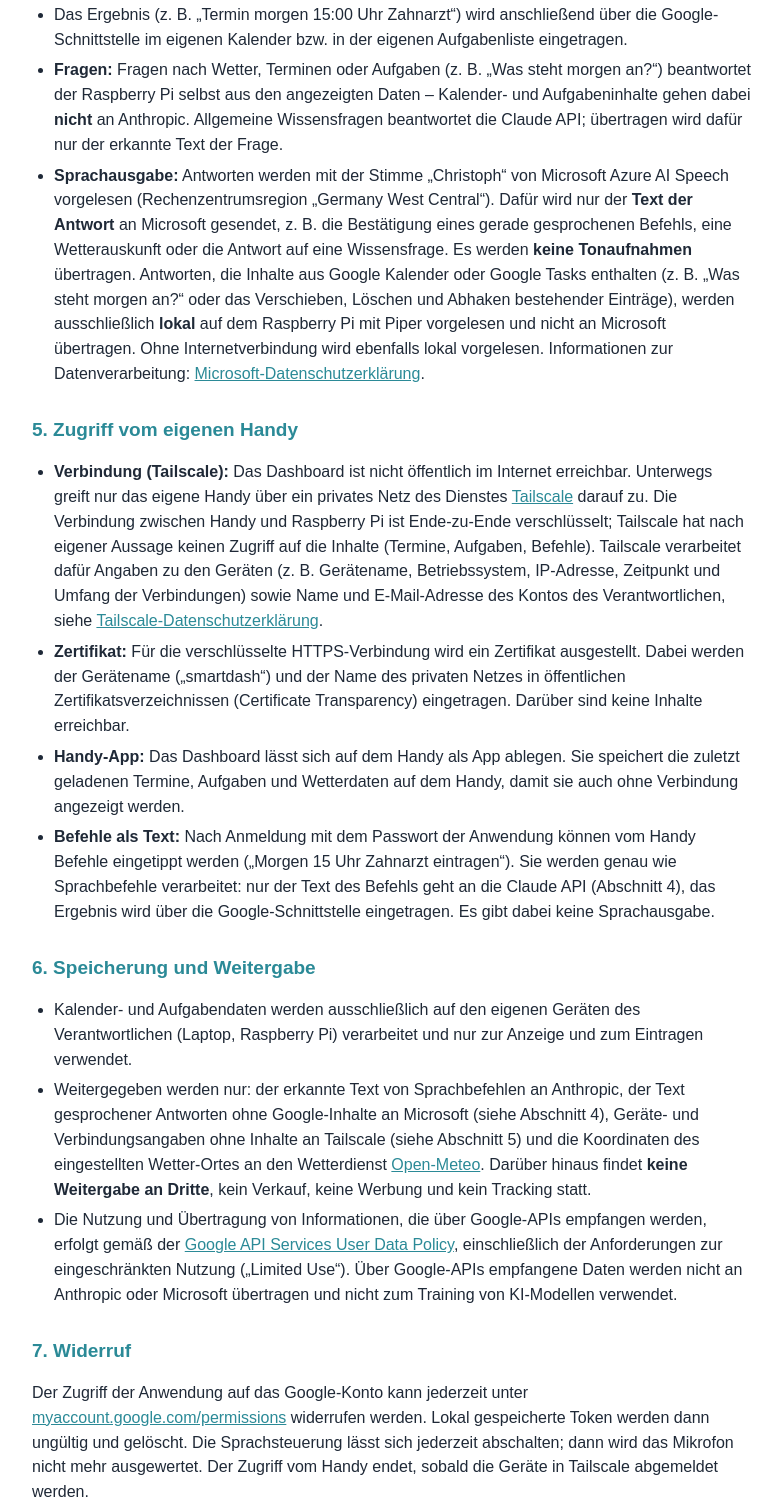
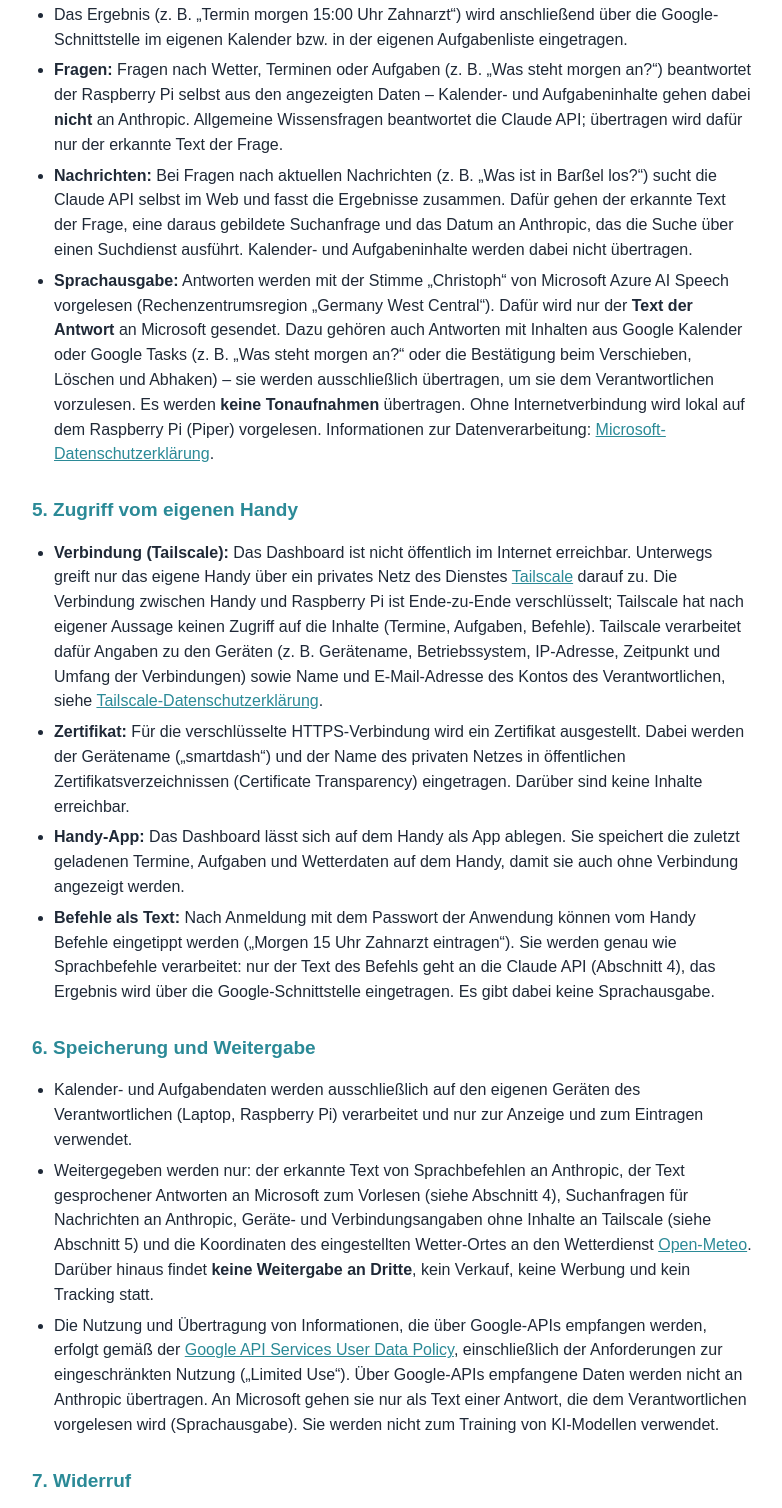
Before and after one commit to Daniel-Duester/smartdashboard-info, a plain HTML site: page datenschutz.html in a window 1280 px wide. Shown: the part 1053-2561 px from the top of the page, without its empty margins (248-1030 px from the left). Drawn offline with Linux system fonts and the light colour scheme.

Commit message:
Datenschutz: Sprachausgabe einheitlich, Nachrichten per Websuche

```diff
--- a/datenschutz.html
+++ b/datenschutz.html
@@ -64,14 +64,17 @@
         der Raspberry Pi selbst aus den angezeigten Daten – Kalender- und Aufgabeninhalte gehen dabei
         <b>nicht</b> an Anthropic. Allgemeine Wissensfragen beantwortet die Claude API; übertragen wird dafür nur
         der erkannte Text der Frage.</li>
+    <li><b>Nachrichten:</b> Bei Fragen nach aktuellen Nachrichten (z. B. „Was ist in Barßel los?“) sucht die
+        Claude API selbst im Web und fasst die Ergebnisse zusammen. Dafür gehen der erkannte Text der Frage, eine
+        daraus gebildete Suchanfrage und das Datum an Anthropic, das die Suche über einen Suchdienst ausführt.
+        Kalender- und Aufgabeninhalte werden dabei nicht übertragen.</li>
     <li><b>Sprachausgabe:</b> Antworten werden mit der Stimme „Christoph“ von Microsoft Azure AI Speech
         vorgelesen (Rechenzentrumsregion „Germany West Central“). Dafür wird
-        nur der <b>Text der Antwort</b> an Microsoft gesendet, z. B. die Bestätigung eines gerade gesprochenen
-        Befehls, eine Wetterauskunft oder die Antwort auf eine Wissensfrage. Es werden <b>keine Tonaufnahmen</b>
-        übertragen. Antworten, die Inhalte aus Google Kalender oder Google Tasks enthalten (z. B. „Was steht
-        morgen an?“ oder das Verschieben, Löschen und Abhaken bestehender Einträge), werden ausschließlich
-        <b>lokal</b> auf dem Raspberry Pi mit Piper vorgelesen und nicht an Microsoft übertragen. Ohne
-        Internetverbindung wird ebenfalls lokal vorgelesen. Informationen zur Datenverarbeitung:
+        nur der <b>Text der Antwort</b> an Microsoft gesendet. Dazu gehören auch Antworten mit Inhalten aus Google
+        Kalender oder Google Tasks (z. B. „Was steht morgen an?“ oder die Bestätigung beim Verschieben, Löschen
+        und Abhaken) – sie werden ausschließlich übertragen, um sie dem Verantwortlichen vorzulesen. Es werden
+        <b>keine Tonaufnahmen</b> übertragen. Ohne Internetverbindung wird lokal auf dem Raspberry Pi (Piper)
+        vorgelesen. Informationen zur Datenverarbeitung:
         <a href="https://privacy.microsoft.com/de-de/privacystatement">Microsoft-Datenschutzerklärung</a>.</li>
   </ul>
 
@@ -102,7 +105,7 @@
     <li>Kalender- und Aufgabendaten werden ausschließlich auf den eigenen Geräten des Verantwortlichen
         (Laptop, Raspberry Pi) verarbeitet und nur zur Anzeige und zum Eintragen verwendet.</li>
     <li>Weitergegeben werden nur: der erkannte Text von Sprachbefehlen an Anthropic, der Text gesprochener
-        Antworten ohne Google-Inhalte an Microsoft (siehe Abschnitt 4), Geräte- und Verbindungsangaben ohne
+        Antworten an Microsoft zum Vorlesen (siehe Abschnitt 4), Suchanfragen für Nachrichten an Anthropic, Geräte- und Verbindungsangaben ohne
         Inhalte an Tailscale (siehe Abschnitt 5) und
         die Koordinaten des eingestellten Wetter-Ortes an den Wetterdienst
         <a href="https://open-meteo.com/">Open-Meteo</a>. Darüber hinaus findet <b>keine Weitergabe an Dritte</b>,
@@ -110,7 +113,8 @@
     <li>Die Nutzung und Übertragung von Informationen, die über Google-APIs empfangen werden, erfolgt gemäß der
         <a href="https://developers.google.com/terms/api-services-user-data-policy">Google API Services User Data Policy</a>,
         einschließlich der Anforderungen zur eingeschränkten Nutzung („Limited Use“). Über Google-APIs
-        empfangene Daten werden nicht an Anthropic oder Microsoft übertragen und nicht zum Training von
+        empfangene Daten werden nicht an Anthropic übertragen. An Microsoft gehen sie nur als Text einer
+        Antwort, die dem Verantwortlichen vorgelesen wird (Sprachausgabe). Sie werden nicht zum Training von
         KI-Modellen verwendet.</li>
   </ul>
 
```
